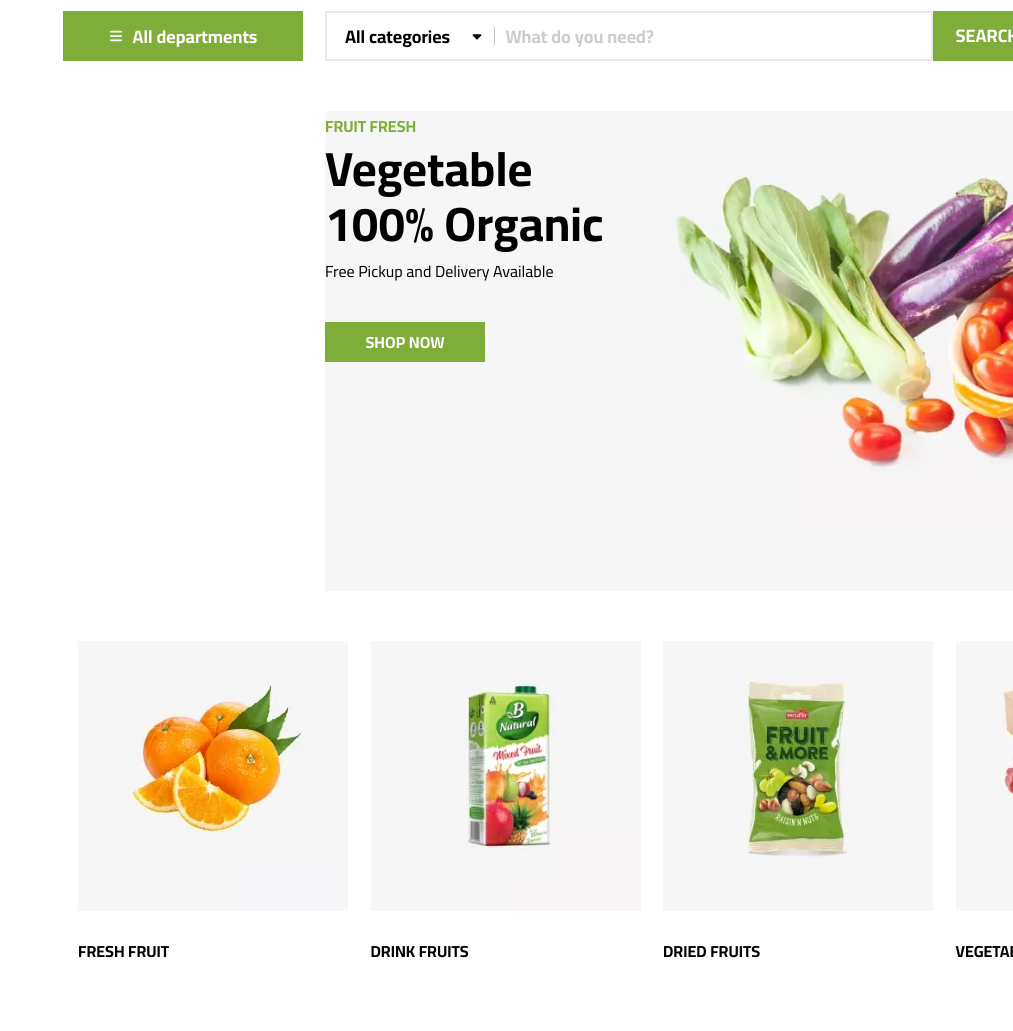
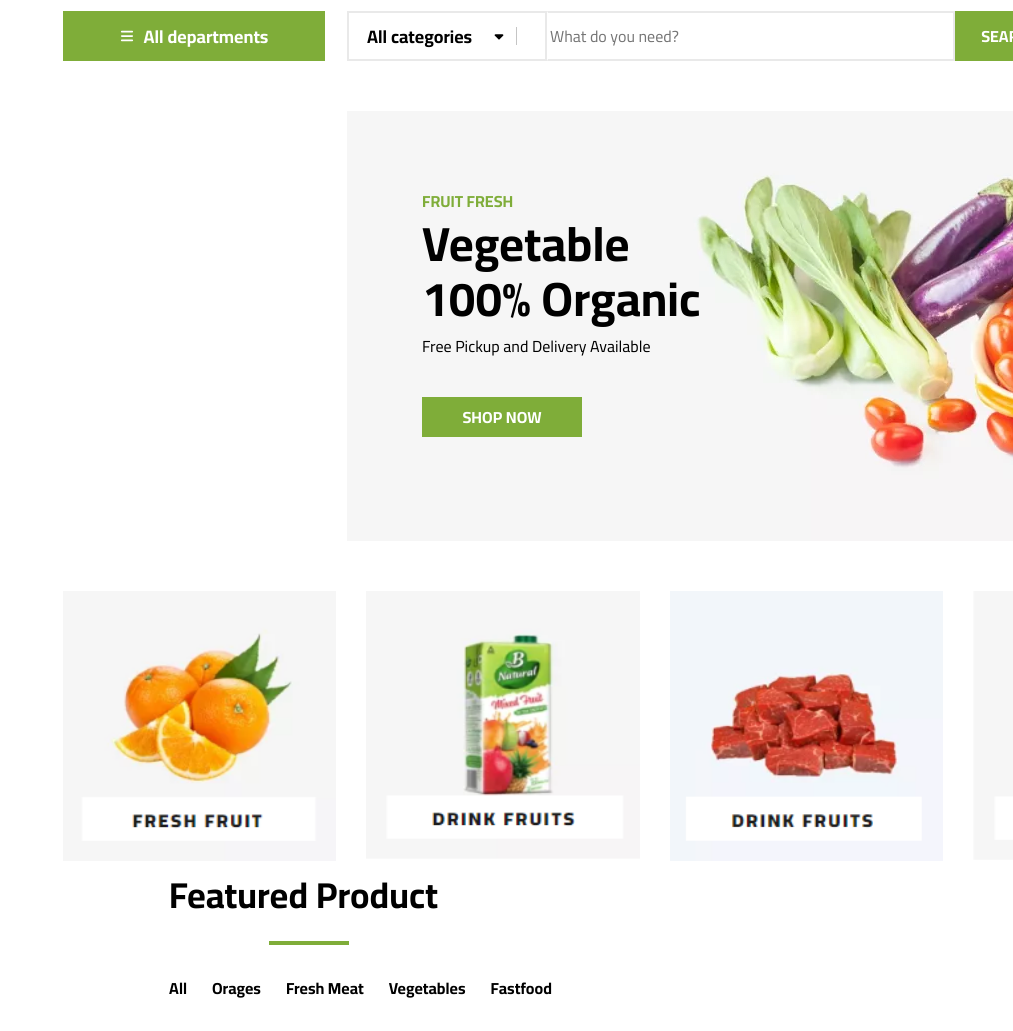
Before and after one commit to AliceHWD/Reproducao-de-site, a plain HTML site: page Site grid/index.html in a window 1280 px wide. Shown: the part 115-1146 px from the top of the page, without its empty margins (267-1280 px from the left). Before the commit the page ends 1081 px from the top, so only its background shows below. Drawn offline with Linux system fonts and the light colour scheme.

Commit message:
metade da principal completa

```diff
--- a/Site grid/index.html
+++ b/Site grid/index.html
@@ -109,13 +109,11 @@
             <div id="barra4">
                 <div></div>
             </div>
-
-            <p id="What-need">What do you need?</p>
         </div>
 
-        <div id="btnProcurar">
-            <p id="search">SEARCH</p>
-        </div>
+        <input type="text" id="What" name="What" placeholder="What do you need?">
+
+        <button id="btnProcurar">SEARCH</button>
 
         <div id="contato">
             <div id="rodinha">
@@ -149,25 +147,24 @@
     <!-- Categorias -->
 
     <section id="categorias">
-        <div id="laranja">
-            <img src="laranja.webp" alt="">
-            <p>FRESH FRUIT</p>
+            <div id="laranja"><img src="laranja.png" alt=""> </div>
+            <div id="suco"><img src="suco.png" alt=""></div>
+            <div id="carne"><img  src="carne.png" alt=""></div>
+            <div id="vegetal"><img src="vegetais.png" alt=""></div>
+    </section>
+
+    <section id="product">
+        <p id="featured">Featured Product</p>
+        <div id="linha-verde"></div>
+
+        <div id="options">
+            <p>All</p>
+            <p>Orages</p>
+            <p>Fresh Meat</p>
+            <p>Vegetables</p>
+            <p>Fastfood</p>
         </div>
 
-        <div>
-            <img src="suco.webp" alt="">
-            <p>DRINK FRUITS</p>
-        </div>
-
-        <div>
-            <img src="embalagem.webp" alt="">
-            <p>DRIED FRUITS</p>
-        </div>
-
-        <div>
-            <img src="varias.webp" alt="">
-            <p>VEGETABLES</p>
-        </div>
     </section>
 
 
--- a/Site grid/style.css
+++ b/Site grid/style.css
@@ -45,6 +45,7 @@ svg{
   font-variation-settings:
     "slnt" 0;
     color: black;
+    box-sizing: border-box;
 }
 #email{
     grid-column-start: 2;
@@ -109,7 +110,7 @@ svg{
 
 #section{
     display:grid;
-    grid-template-columns: 330px 262px 585px 250px 154px;
+    grid-template-columns: 330px 262px 22px 585px 250px 154px;
     grid-template-rows: 100%;
     height: 79px;
     width: 100%;
@@ -119,7 +120,7 @@ svg{
     display: flex;
     justify-content: space-between;
     align-items: center;
-    grid-column-start: 3;
+    grid-column-start: 4;
 }
 
 #logo{
@@ -133,7 +134,7 @@ svg{
 
 #compras{
     display: grid;
-    grid-column-start: 5;
+    grid-column-start: 6;
 
     display: flex;
     justify-content: center;
@@ -141,14 +142,14 @@ svg{
 }
 
 #compras svg{
-    padding-right: 15px;
+    margin-right: 15px;
 }
 
 /*Informações*/
 
 #info{
     display: grid;
-    grid-template-columns: 330px 240px 22px 608px 109px 80px 50px 150px;
+    grid-template-columns: 330px 262px 22px 200px 408px 109px 80px 50px 150px;
     grid-template-rows: 100%;
     height: 50px;
     font-size: 18px;
@@ -173,12 +174,14 @@ svg{
     border: 2px solid #e9e9e9;
 }
 
-#What-need{
+#What{
     color: #cccccc;
     display:flex;
     justify-content: center;
     align-items: center;
-
+    font-size: 16px;
+    border: 2px solid #e9e9e9;
+    border-left: 1px solid white;
 }
 
 #barra4{
@@ -205,6 +208,10 @@ svg{
 
 #btnProcurar{
     background-color: #7fad39;
+    color: white;
+    font-size: 16px;
+    font-weight: bold;
+    border: 0;
 }
 
 #search{
@@ -231,7 +238,7 @@ svg{
 
 #contato{
     display: grid;
-    grid-column-start: 7;
+    grid-column-start: 8;
 }
 
 #numero{
@@ -247,7 +254,7 @@ svg{
 
 #numeroEsuporte{
     padding-left: 20px;
-    grid-column-start: 8;
+    grid-column-start: 9;
 
 }
 
@@ -255,7 +262,7 @@ svg{
 
 #fruit-fresh{
     display: grid;
-    grid-template-columns: 592px 1000px;
+    grid-template-columns: 614px 997px;
     grid-template-rows: 100%;
     height: 530px;
     padding-bottom: 50px;
@@ -286,10 +293,10 @@ span{
     font-size: 3em;
     margin: 0;
     line-height: 55px;
-
+    font-weight: bold;
 }
 
-button{
+#shop{
     background-color: #7fad39;
     border: 0;
     color: white;
@@ -300,19 +307,63 @@ button{
     margin-top: 20px;
 }
 
+#escrita-banner{
+    padding: 75px;
+}
+
 /* Categorias */
 #categorias{
     display: grid;
-    grid-template-columns: 330px 292.5px 292.5px 292.5px 292.5px;
+    grid-template-columns: 330px 273.25px 30px 273.25px 30px 273.25px 30px 273.25px;
     grid-template-rows: 100%;
     height: 270px;
+    padding-bottom: 50px;
 }
 
-#categorias>div{
-    padding-left: 15px;
-    padding-right: 15px;
+#categorias div img{
+    height: 270px;
+    width: 273.25px;
 }
 
 #laranja{
     grid-column-start: 2;
 }
+
+#suco{
+    grid-column-start: 4;
+}
+
+#carne{
+    grid-column-start: 6;
+}
+
+#vegetal{
+    grid-column-start: 8;
+}
+
+/* Product */
+#product{
+    height: 170px;
+    display: grid;
+    justify-content: center;
+}
+
+#featured{
+    font-size: 36px;
+    margin: 0;
+}
+
+#linha-verde{
+    height: 4px;
+    width: 80px;
+    background-color: #7fad39;
+    margin-left: 100px;
+}
+
+#options{
+    display: flex;
+}
+
+#options p{
+    margin-right: 25px;
+}
```
Also changed, not shown: Site grid/carne.png (added), Site grid/embalagem.webp (deleted), Site grid/laranja.png (added), Site grid/laranja.webp (deleted), Site grid/suco.png (added), Site grid/suco.webp (deleted), Site grid/varias.webp (deleted), Site grid/vegetais.png (added).
